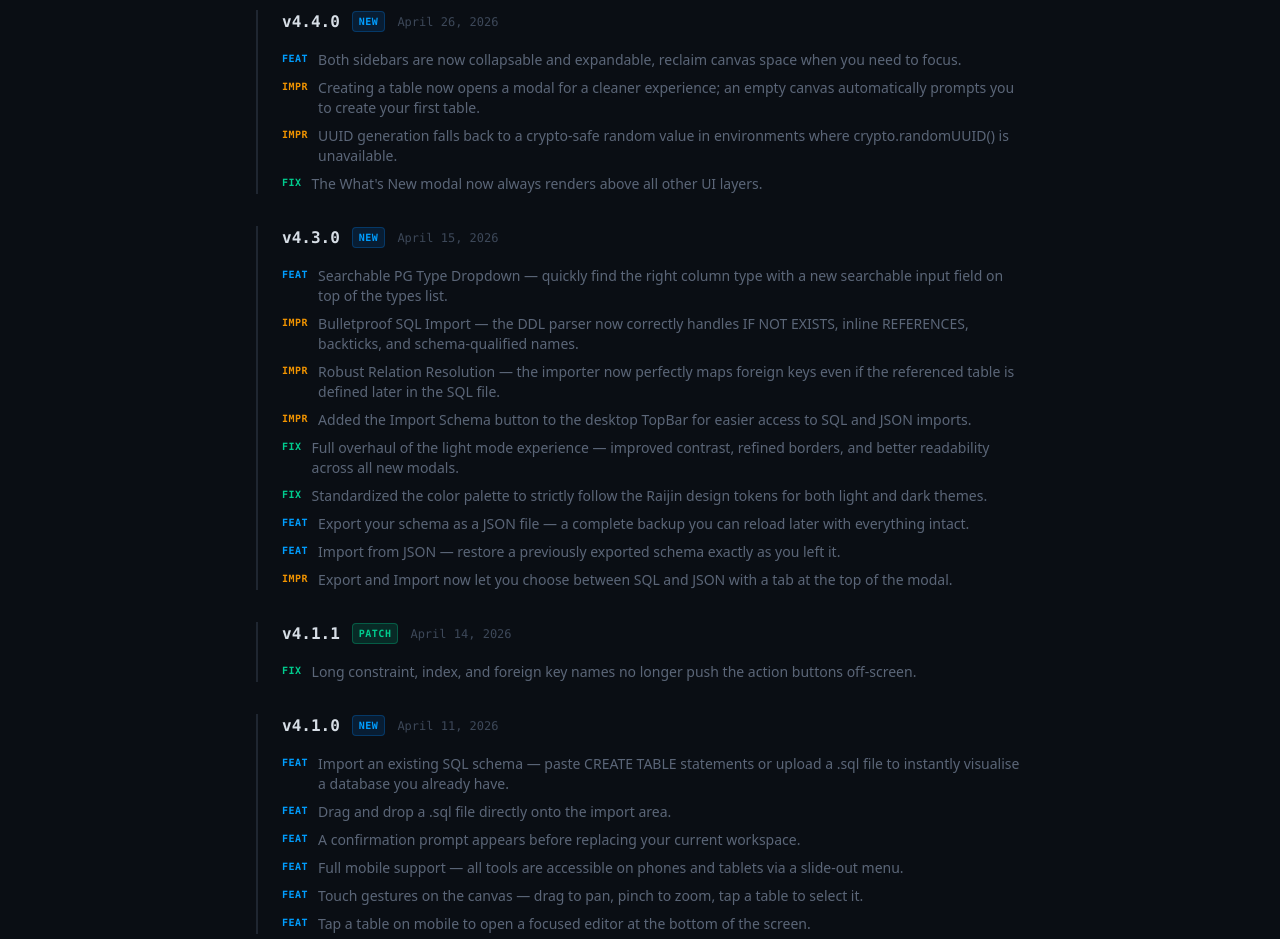
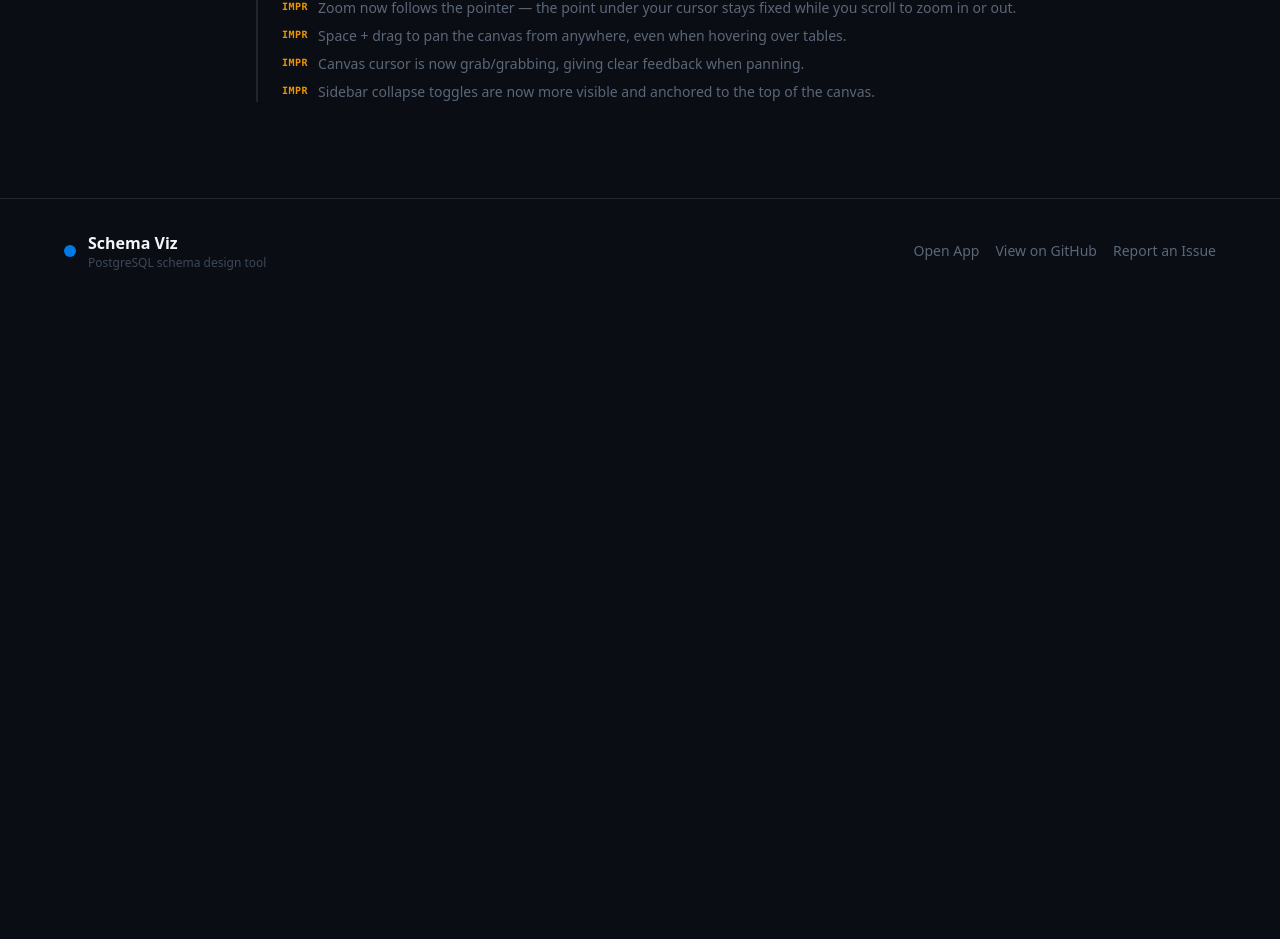
Before and after one commit to mystaline/schemaviz-landing, a Next.js app: page / in a window 1280 px wide. Shown: the part 4214-5153 px from the top of the page. After the commit the page ends 4517 px from the top, so only its background shows below. Built offline with nearby package versions, Linux system fonts and the light colour scheme.

Commit message:
feat: add 5.2.0 entry, trim landing changelog to 5 most recent unique days
Landing page now shows only the 5 most recent release dates (May 29, 28,
12, 11, 9). Entries from April and earlier are removed to keep the
changelog focused on recent activity. 5.2.0 entry added to both files.

```diff
--- a/src/data/changelog.ts
+++ b/src/data/changelog.ts
@@ -14,12 +14,22 @@ export interface GroupedEntry {
 
 export const CHANGELOG: ChangelogEntry[] = [
   {
+    version: "5.2.0",
+    date: "May 29, 2026",
+    badge: "improved",
+    items: [
+      { type: "improvement", text: "What's New now groups all updates from the same day into one section — cleaner to read when several fixes ship at once." },
+      { type: "improvement", text: "If you were using the old address (schemavis.mystaline.dev), your saved schema is automatically carried over on your first visit to the new app — nothing to export or re-enter." },
+      { type: "improvement", text: "The old address now redirects to the app on every visit, including the very first one." },
+    ],
+  },
+  {
     version: "5.1.5",
     date: "May 29, 2026",
     badge: "fix",
     items: [
       { type: "fix", text: "Column type and PK/NULL/UNQ toggles now appear on separate rows — no more cramped layout in the detail panel." },
-      { type: "fix", text: "App name corrected from SCHEMAVIS to SCHEMAVIZ in the top bar." },
+      { type: "fix", text: "App name corrected from SchemaVis to SchemaViz throughout the app." },
     ],
   },
   {
@@ -107,162 +117,6 @@ export const CHANGELOG: ChangelogEntry[] = [
       { type: "improvement", text: "Sidebar collapse toggles are now more visible and anchored to the top of the canvas." },
     ],
   },
-  {
-    version: "4.4.0",
-    date: "April 26, 2026",
-    badge: "new",
-    items: [
-      { type: "feature", text: "Both sidebars are now collapsable and expandable, reclaim canvas space when you need to focus." },
-      { type: "improvement", text: "Creating a table now opens a modal for a cleaner experience; an empty canvas automatically prompts you to create your first table." },
-      { type: "improvement", text: "UUID generation falls back to a crypto-safe random value in environments where crypto.randomUUID() is unavailable." },
-      { type: "fix", text: "The What's New modal now always renders above all other UI layers." },
-    ],
-  },
-  {
-    version: "4.3.0",
-    date: "April 15, 2026",
-    badge: "new",
-    items: [
-      { type: "feature", text: "Searchable PG Type Dropdown — quickly find the right column type with a new searchable input field on top of the types list." },
-      { type: "improvement", text: "Bulletproof SQL Import — the DDL parser now correctly handles IF NOT EXISTS, inline REFERENCES, backticks, and schema-qualified names." },
-      { type: "improvement", text: "Robust Relation Resolution — the importer now perfectly maps foreign keys even if the referenced table is defined later in the SQL file." },
-    ],
-  },
-  {
-    version: "4.2.2",
-    date: "April 15, 2026",
-    badge: "improved",
-    items: [
-      { type: "improvement", text: "Added the Import Schema button to the desktop TopBar for easier access to SQL and JSON imports." },
-    ],
-  },
-  {
-    version: "4.2.1",
-    date: "April 15, 2026",
-    badge: "fix",
-    items: [
-      { type: "fix", text: "Full overhaul of the light mode experience — improved contrast, refined borders, and better readability across all new modals." },
-      { type: "fix", text: "Standardized the color palette to strictly follow the Raijin design tokens for both light and dark themes." },
-    ],
-  },
-  {
-    version: "4.2.0",
-    date: "April 15, 2026",
-    badge: "new",
-    items: [
-      { type: "feature", text: "Export your schema as a JSON file — a complete backup you can reload later with everything intact." },
-      { type: "feature", text: "Import from JSON — restore a previously exported schema exactly as you left it." },
-      { type: "improvement", text: "Export and Import now let you choose between SQL and JSON with a tab at the top of the modal." },
-    ],
-  },
-  {
-    version: "4.1.1",
-    date: "April 14, 2026",
-    badge: "fix",
-    items: [
-      { type: "fix", text: "Long constraint, index, and foreign key names no longer push the action buttons off-screen." },
-    ],
-  },
-  {
-    version: "4.1.0",
-    date: "April 11, 2026",
-    badge: "new",
-    items: [
-      { type: "feature", text: "Import an existing SQL schema — paste CREATE TABLE statements or upload a .sql file to instantly visualise a database you already have." },
-      { type: "feature", text: "Drag and drop a .sql file directly onto the import area." },
-      { type: "feature", text: "A confirmation prompt appears before replacing your current workspace." },
-    ],
-  },
-  {
-    version: "4.0.0",
-    date: "April 11, 2026",
-    badge: "new",
-    items: [
-      { type: "feature", text: "Full mobile support — all tools are accessible on phones and tablets via a slide-out menu." },
-      { type: "feature", text: "Touch gestures on the canvas — drag to pan, pinch to zoom, tap a table to select it." },
-      { type: "feature", text: "Tap a table on mobile to open a focused editor at the bottom of the screen." },
-    ],
-  },
-  {
-    version: "3.0.1",
-    date: "April 9, 2026",
-    badge: "fix",
-    items: [
-      { type: "fix", text: "Schemas saved in a previous session load correctly without losing any index definitions." },
-    ],
-  },
-  {
-    version: "3.0.0",
-    date: "April 9, 2026",
-    badge: "improved",
-    items: [
-      { type: "improvement", text: "Index and constraint names update automatically when you rename a column or table." },
-      { type: "improvement", text: "Deleting a column removes any indexes and constraints that referenced it — no orphaned entries left behind." },
-      { type: "improvement", text: "Deleting a table removes all its foreign keys automatically, both outgoing and incoming." },
-      { type: "improvement", text: "Undo no longer reverts past the initial load — you can't accidentally undo your whole schema away." },
-      { type: "improvement", text: "Index editor redesigned — mix expression parts and column parts in the same index from one interface." },
-      { type: "fix", text: "Renaming a column no longer produces incorrect index names." },
-      { type: "fix", text: "Opening a read-only shared link no longer affects your own editable session." },
-    ],
-  },
-  {
-    version: "2.1.1",
-    date: "April 9, 2026",
-    badge: "fix",
-    items: [
-      { type: "fix", text: "The default-value indicator on a column row no longer disappears when you hover over it." },
-      { type: "fix", text: "Foreign key section headers are more consistent and visually distinct." },
-    ],
-  },
-  {
-    version: "2.1.0",
-    date: "April 9, 2026",
-    badge: "new",
-    items: [
-      { type: "feature", text: "Edit ON DELETE and ON UPDATE rules directly in the foreign key list — no need to open a separate form." },
-      { type: "feature", text: "CHECK constraints automatically get a descriptive name based on your table and expression." },
-      { type: "feature", text: "Undo (Ctrl+Z) and Redo (Ctrl+Y / Ctrl+Shift+Z) — works everywhere, safely skips when you're typing." },
-    ],
-  },
-  {
-    version: "2.0.0",
-    date: "April 7, 2026",
-    badge: "new",
-    items: [
-      { type: "feature", text: "Set a default value for any column — a green indicator shows when one is active." },
-      { type: "feature", text: "Double-click a table name on the canvas to rename it in place." },
-      { type: "feature", text: "Add SQL expressions (e.g. lower(email)) as index parts alongside regular columns." },
-      { type: "feature", text: "Choose ASC or DESC order per column in a composite index." },
-      { type: "feature", text: "Drag the grip handle on any column row to reorder it." },
-      { type: "feature", text: "Press Delete with a table selected — a confirmation bar appears before anything is removed." },
-      { type: "improvement", text: "Sidebar buttons are always visible instead of appearing only on hover." },
-    ],
-  },
-  {
-    version: "1.1.0",
-    date: "April 7, 2026",
-    badge: "new",
-    items: [
-      { type: "feature", text: "Your schema saves automatically — refreshing the page brings everything back." },
-      { type: "feature", text: "Opening a shared link always loads that schema, even if you have a local session saved." },
-    ],
-  },
-  {
-    version: "1.0.0",
-    date: "April 7, 2026",
-    items: [
-      { type: "feature", text: "Design a PostgreSQL schema visually — add tables, columns, and relationships on a pannable, zoomable canvas." },
-      { type: "feature", text: "Drag tables anywhere; relationship lines follow automatically." },
-      { type: "feature", text: "Column editor — set type, primary key, nullable, and unique per column." },
-      { type: "feature", text: "Foreign key editor — define relationships with ON DELETE and ON UPDATE rules." },
-      { type: "feature", text: "Index editor — normal and unique indexes with multiple columns and an optional WHERE filter." },
-      { type: "feature", text: "CHECK constraint editor per table." },
-      { type: "feature", text: "Export your schema as a ready-to-run SQL file." },
-      { type: "feature", text: "Share your schema via a link — choose full edit access or read-only." },
-      { type: "feature", text: "Dark and light mode." },
-      { type: "feature", text: "Blog and E-Commerce starter templates to get going fast." },
-    ],
-  },
 ];
 
 export function groupByDate(entries: ChangelogEntry[]): GroupedEntry[] {
```
